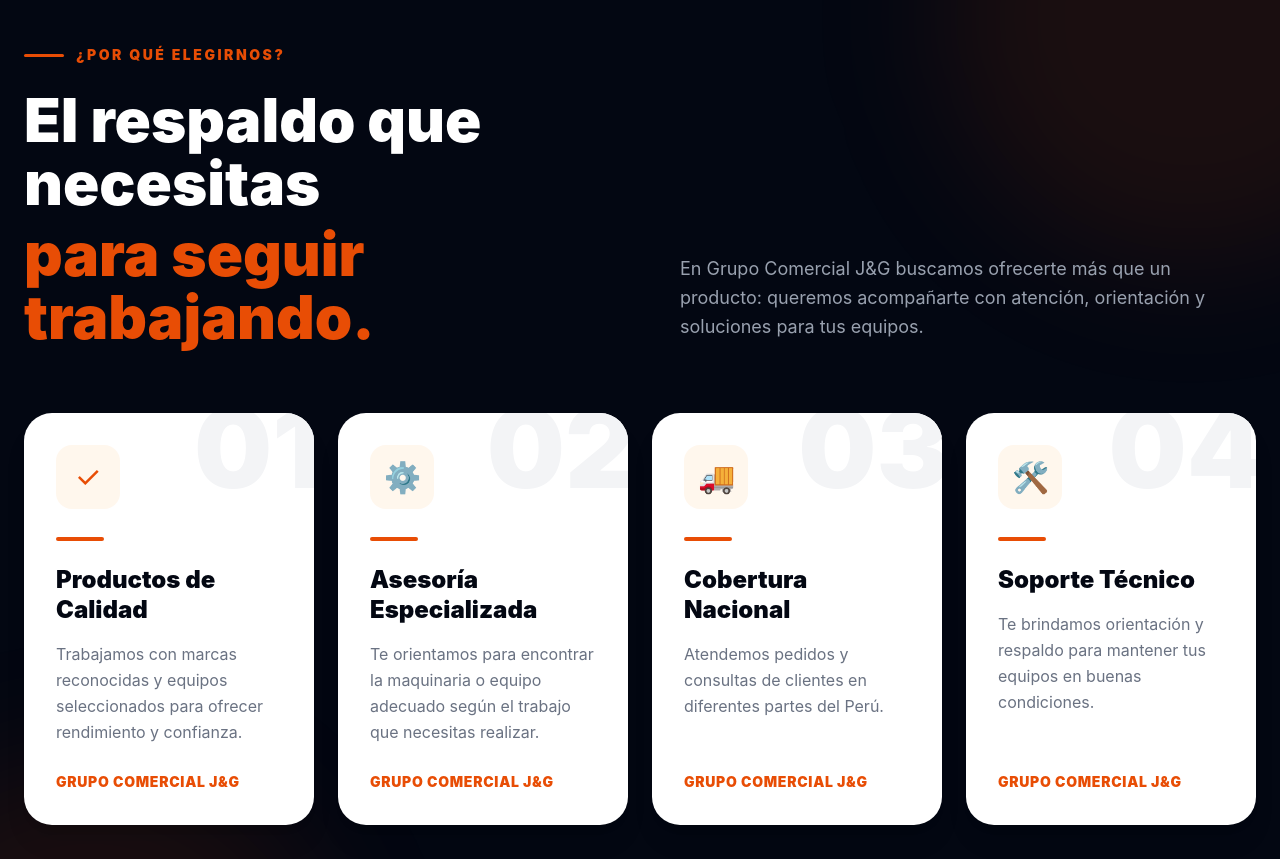
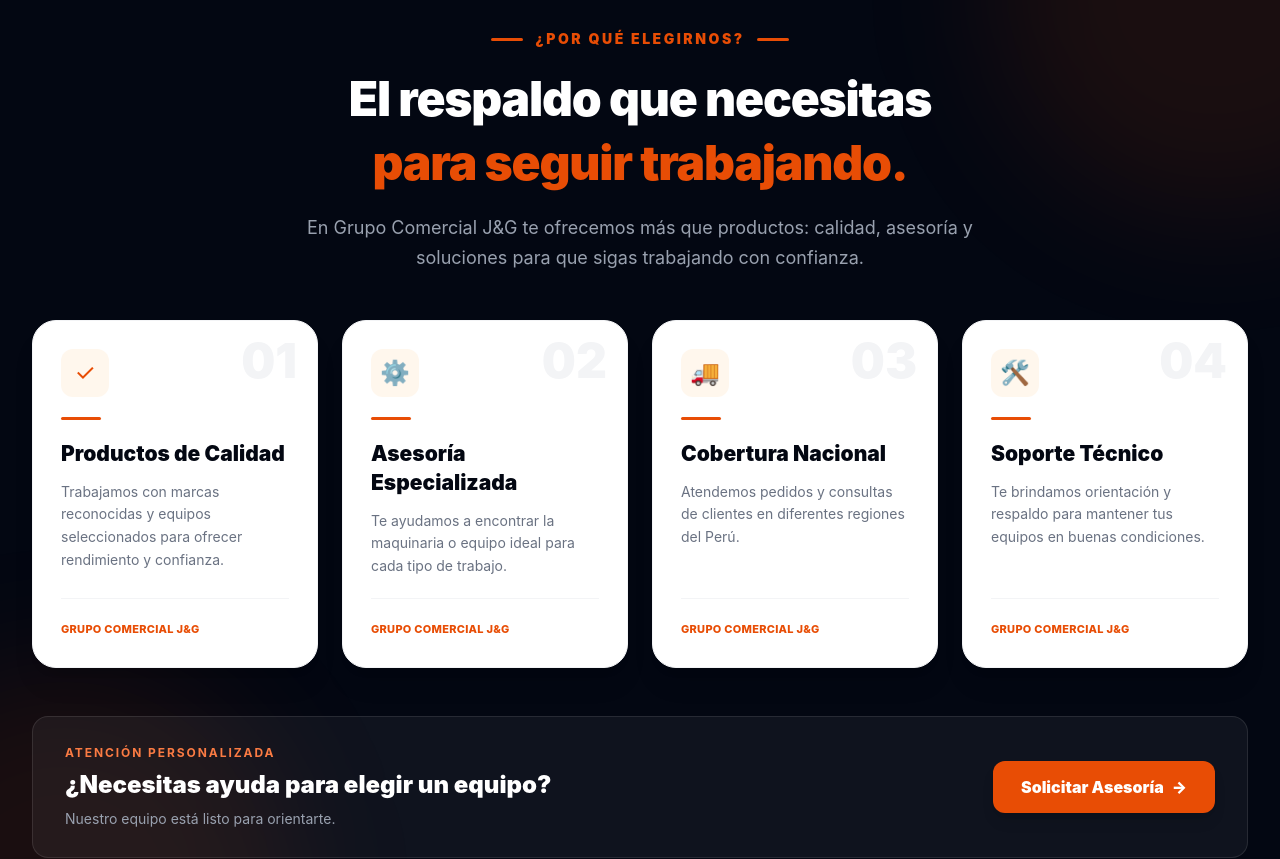
Before and after one commit to Je4n19/GrupoComercialJG-Frontend, a React (Vite) app: page / in a window 1280 px wide. Shown: the part 2900-3759 px from the top of the page. Built offline with nearby package versions, Linux system fonts and the light colour scheme; no server answers; the HTML template or start-up script is replaced by a standard one.

Commit message:
Mejora diseño y distribución de sección Ventajas

```diff
--- a/src/Components/Ventajas.jsx
+++ b/src/Components/Ventajas.jsx
@@ -11,14 +11,14 @@ function Ventajas() {
       numero: "02",
       titulo: "Asesoría Especializada",
       descripcion:
-        "Te orientamos para encontrar la maquinaria o equipo adecuado según el trabajo que necesitas realizar.",
+        "Te ayudamos a encontrar la maquinaria o equipo ideal para cada tipo de trabajo.",
       icono: "⚙",
     },
     {
       numero: "03",
       titulo: "Cobertura Nacional",
       descripcion:
-        "Atendemos pedidos y consultas de clientes en diferentes partes del Perú.",
+        "Atendemos pedidos y consultas de clientes en diferentes regiones del Perú.",
       icono: "🚚",
     },
     {
@@ -31,79 +31,99 @@ function Ventajas() {
   ];
 
   return (
-    <section className="relative bg-gray-950 py-24 lg:py-28 overflow-hidden">
+    <section className="relative bg-gray-950 py-16 md:py-20 lg:py-24 overflow-hidden">
       {/* Decoración de fondo */}
-      <div className="absolute -top-40 -right-40 w-[500px] h-[500px] bg-[#e84d05]/10 rounded-full blur-3xl"></div>
+      <div className="pointer-events-none absolute -top-40 -right-40 w-[450px] h-[450px] bg-[#e84d05]/10 rounded-full blur-3xl" />
+      <div className="pointer-events-none absolute -bottom-40 -left-40 w-[450px] h-[450px] bg-[#e84d05]/10 rounded-full blur-3xl" />
 
-      <div className="absolute -bottom-40 -left-40 w-[500px] h-[500px] bg-[#e84d05]/10 rounded-full blur-3xl"></div>
-
-      <div className="relative max-w-7xl mx-auto px-6">
+      <div className="relative max-w-7xl mx-auto px-5 sm:px-6 lg:px-8">
         {/* =========================
             ENCABEZADO
         ========================== */}
 
-        <div className="grid lg:grid-cols-2 gap-10 items-end mb-16">
-          <div>
-            <span className="inline-flex items-center gap-3 text-[#e84d05] font-black uppercase tracking-[0.18em] text-sm">
-              <span className="w-10 h-[3px] bg-[#e84d05] rounded-full"></span>
+        <div className="max-w-4xl mx-auto text-center mb-10 md:mb-12">
+          <span className="inline-flex items-center justify-center gap-3 text-[#e84d05] font-black uppercase tracking-[0.18em] text-xs sm:text-sm">
+            <span className="w-8 h-[3px] bg-[#e84d05] rounded-full" />
             ¿Por qué elegirnos?
+            <span className="w-8 h-[3px] bg-[#e84d05] rounded-full" />
           </span>
 
-            <h2 className="text-4xl md:text-5xl lg:text-6xl font-black text-white mt-6 leading-[1.05]">
+          <h2 className="text-3xl sm:text-4xl lg:text-5xl font-black text-white mt-5 leading-tight tracking-tight">
             El respaldo que necesitas
-              <span className="block text-[#e84d05] mt-2">
+            <span className="block text-[#e84d05] mt-1">
               para seguir trabajando.
             </span>
           </h2>
-          </div>
 
-          <div className="lg:pb-2">
-            <p className="text-gray-400 text-lg leading-relaxed max-w-xl lg:ml-auto">
-              En Grupo Comercial J&G buscamos ofrecerte más que un producto:
-              queremos acompañarte con atención, orientación y soluciones para
-              tus equipos.
+          <p className="text-gray-400 text-sm sm:text-base lg:text-lg leading-relaxed max-w-2xl mx-auto mt-5">
+            En Grupo Comercial J&G te ofrecemos más que productos: calidad,
+            asesoría y soluciones para que sigas trabajando con confianza.
           </p>
-          </div>
         </div>
 
         {/* =========================
             TARJETAS
         ========================== */}
 
-        <div className="grid md:grid-cols-2 lg:grid-cols-4 gap-6">
-          {ventajas.map((item, index) => (
+        <div className="grid grid-cols-1 sm:grid-cols-2 lg:grid-cols-4 gap-5 lg:gap-6">
+          {ventajas.map((item) => (
             <div
-              key={index}
-              className="group relative bg-white rounded-[28px] p-7 lg:p-8 min-h-[330px] overflow-hidden shadow-xl hover:-translate-y-2 transition-all duration-300"
+              key={item.numero}
+              className="
+                group relative
+                bg-white
+                rounded-[24px]
+                p-6 lg:p-7
+                min-h-[280px]
+                overflow-hidden
+                shadow-xl
+                border border-gray-100
+                hover:-translate-y-2
+                hover:shadow-2xl
+                transition-all duration-300
+              "
             >
               {/* Número decorativo */}
-              <span className="absolute -right-2 -top-5 text-[110px] font-black text-gray-100 leading-none select-none group-hover:text-orange-50 transition">
+              <span className="absolute top-4 right-5 text-5xl font-black text-gray-100 select-none group-hover:text-orange-100 transition-colors duration-300">
                 {item.numero}
               </span>
 
               {/* Contenido */}
               <div className="relative z-10 h-full flex flex-col">
                 {/* Icono */}
-                <div className="w-16 h-16 bg-orange-50 rounded-2xl flex items-center justify-center text-3xl text-[#e84d05] group-hover:bg-[#e84d05] group-hover:text-white transition-all duration-300">
+                <div
+                  className="
+                  w-12 h-12
+                  bg-orange-50
+                  rounded-xl
+                  flex items-center justify-center
+                  text-2xl text-[#e84d05]
+                  group-hover:bg-[#e84d05]
+                  group-hover:text-white
+                  transition-all duration-300
+                "
+                >
                   {item.icono}
                 </div>
 
-                {/* Línea */}
-                <div className="w-12 h-1 bg-[#e84d05] rounded-full mt-7 group-hover:w-20 transition-all duration-300"></div>
+                {/* Línea naranja */}
+                <div className="w-10 h-[3px] bg-[#e84d05] rounded-full mt-5 group-hover:w-16 transition-all duration-300" />
 
                 {/* Título */}
-                <h3 className="text-2xl font-black text-gray-950 mt-6 leading-tight">
+                <h3 className="text-xl lg:text-[21px] font-black text-gray-950 mt-5 leading-snug">
                   {item.titulo}
                 </h3>
 
                 {/* Descripción */}
-                <p className="text-gray-500 mt-4 leading-relaxed">
+                <p className="text-gray-500 text-sm leading-relaxed mt-3">
                   {item.descripcion}
                 </p>
 
                 {/* Detalle inferior */}
-                <div className="mt-auto pt-6">
-                  <span className="text-[#e84d05] font-black text-sm uppercase tracking-wider">
+                <div className="mt-auto pt-5">
+                  <div className="h-px bg-gray-100 mb-4" />
+
+                  <span className="text-[#e84d05] font-extrabold text-[11px] uppercase tracking-wide">
                     Grupo Comercial J&G
                   </span>
                 </div>
@@ -116,25 +136,42 @@ function Ventajas() {
             FRANJA INFERIOR
         ========================== */}
 
-        <div className="mt-14 border-t border-white/10 pt-10">
-          <div className="flex flex-col lg:flex-row items-center justify-between gap-8">
-            <div className="text-center lg:text-left">
-              <p className="text-gray-400 text-sm uppercase tracking-[0.2em] font-bold">
+        <div className="mt-10 md:mt-12 bg-white/5 border border-white/10 rounded-2xl px-6 py-6 md:px-8 md:py-7">
+          <div className="flex flex-col md:flex-row items-center justify-between gap-5">
+            <div className="text-center md:text-left">
+              <p className="text-[#fb7b43] text-xs uppercase tracking-[0.16em] font-bold">
                 Atención personalizada
               </p>
 
-              <h3 className="text-white text-2xl md:text-3xl font-black mt-2">
+              <h3 className="text-white text-xl md:text-2xl font-black mt-2">
                 ¿Necesitas ayuda para elegir un equipo?
               </h3>
+
+              <p className="text-gray-400 text-sm mt-2">
+                Nuestro equipo está listo para orientarte.
+              </p>
             </div>
 
             <a
               href="https://wa.me/51979501557?text=Hola,%20necesito%20asesoría%20para%20elegir%20un%20equipo"
               target="_blank"
-              rel="noreferrer"
-              className="shrink-0 bg-[#e84d05] hover:bg-[#c94104] text-white px-8 py-4 rounded-xl font-black shadow-lg transition hover:-translate-y-1"
+              rel="noopener noreferrer"
+              className="
+                shrink-0
+                inline-flex items-center justify-center gap-2
+                bg-[#e84d05]
+                hover:bg-[#c94104]
+                text-white
+                px-7 py-3.5
+                rounded-xl
+                font-black
+                shadow-lg
+                transition-all duration-300
+                hover:-translate-y-1
+              "
             >
               Solicitar Asesoría
+              <span aria-hidden="true">→</span>
             </a>
           </div>
         </div>
```
Lines whose indentation alone changed are shown as unchanged.
